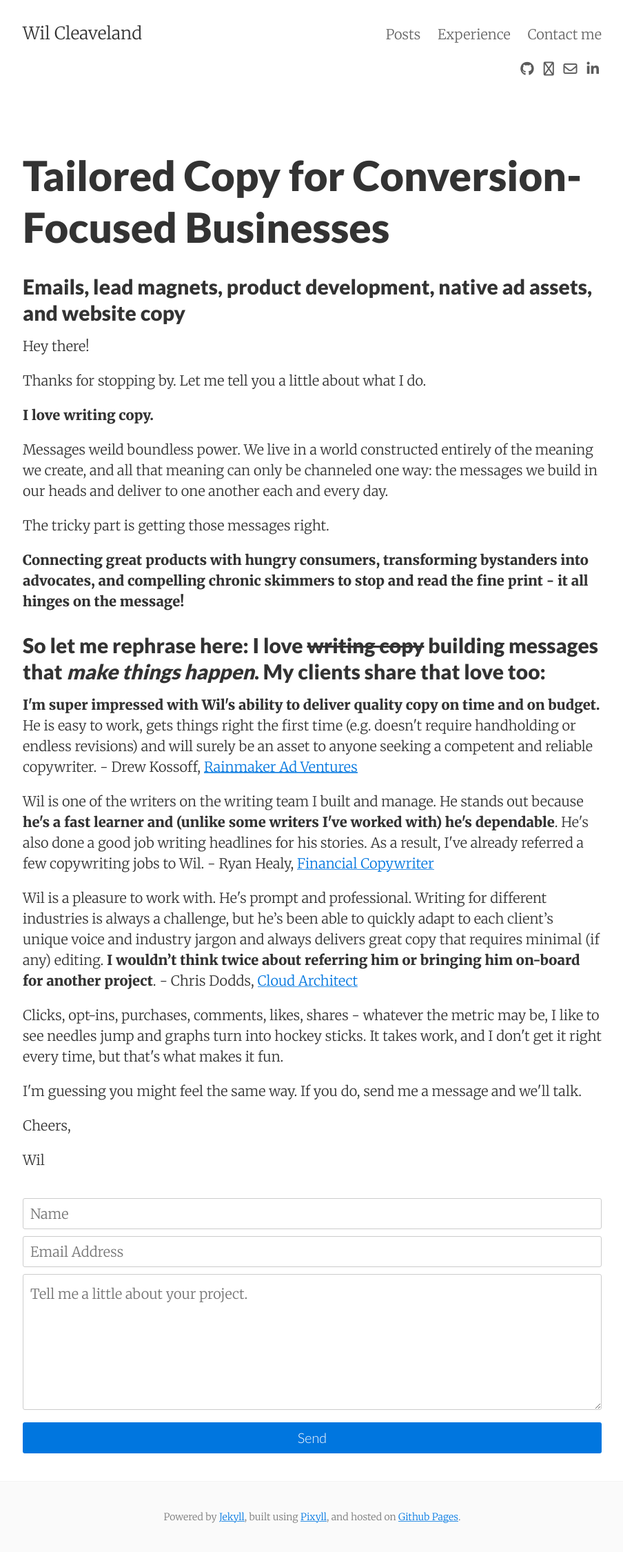
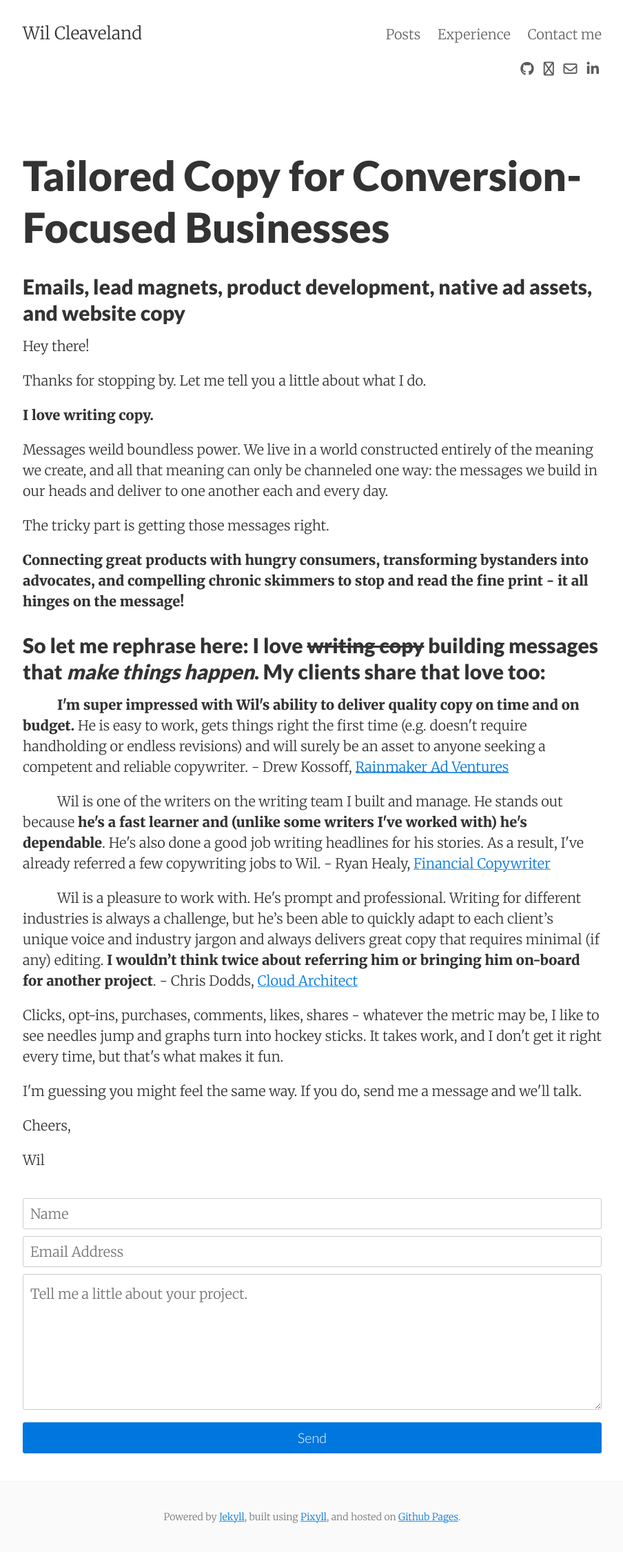
Before and after one commit to WilCleaveland/wilcleaveland.github.io, a Jekyll site: the page built from index.html, in a window 1280 px wide. Shown: the whole page at 69% size, without its empty margins (187-1091 px from the left). Built offline with Jekyll 4.4.1, drawn with Linux system fonts in a browser that asks for light colours; nearby versions of some CDN libraries; the list of posts is cut into pages by our own code.

Commit message:
indenting testimonials

```diff
--- a/index.html
+++ b/index.html
@@ -18,12 +18,13 @@ layout: page
 
 <h2>So let me rephrase here: I love <strike>writing copy</strike> building messages that <em>make things happen</em>. My clients share that love too:</h2>
 
+<div style="text-indent: 50px">
 <p><strong>I'm super impressed with Wil's ability to deliver quality copy on time and on budget.</strong> He is easy to work, gets things right the first time (e.g. doesn't require handholding or endless revisions) and will surely be an asset to anyone seeking a competent and reliable copywriter. - Drew Kossoff, <a href="http://rainmakeradventures.com/" target='_blank'> Rainmaker Ad Ventures</a></p>
 
 <p>Wil is one of the writers on the writing team I built and manage. He stands out because <strong>he's a fast learner and (unlike some writers I've worked with) he's dependable</strong>. He's also done a good job writing headlines for his stories. As a result, I've already referred a few copywriting jobs to Wil. - Ryan Healy, <a href="http://www.ryanhealy.com/" target='_blank'>Financial Copywriter</a></p>
 
 <p>Wil is a pleasure to work with. He's prompt and professional. Writing for different industries is always a challenge, but he’s been able to quickly adapt to each client’s unique voice and industry jargon and always delivers great copy that requires minimal (if any) editing. <strong>I wouldn’t think twice about referring him or bringing him on-board for another project</strong>. - Chris Dodds, <a href="https://www.linkedin.com/in/doddschris" target='_blank'>Cloud Architect</a></p>
-
+</div>
 <p>Clicks, opt-ins, purchases, comments, likes, shares - whatever the metric may be, I like to see needles jump and graphs turn into hockey sticks. It takes work, and I don't get it right every time, but that's what makes it fun.</p>
 
 <p>I'm guessing you might feel the same way. If you do, send me a message and we'll talk.</p>
```
